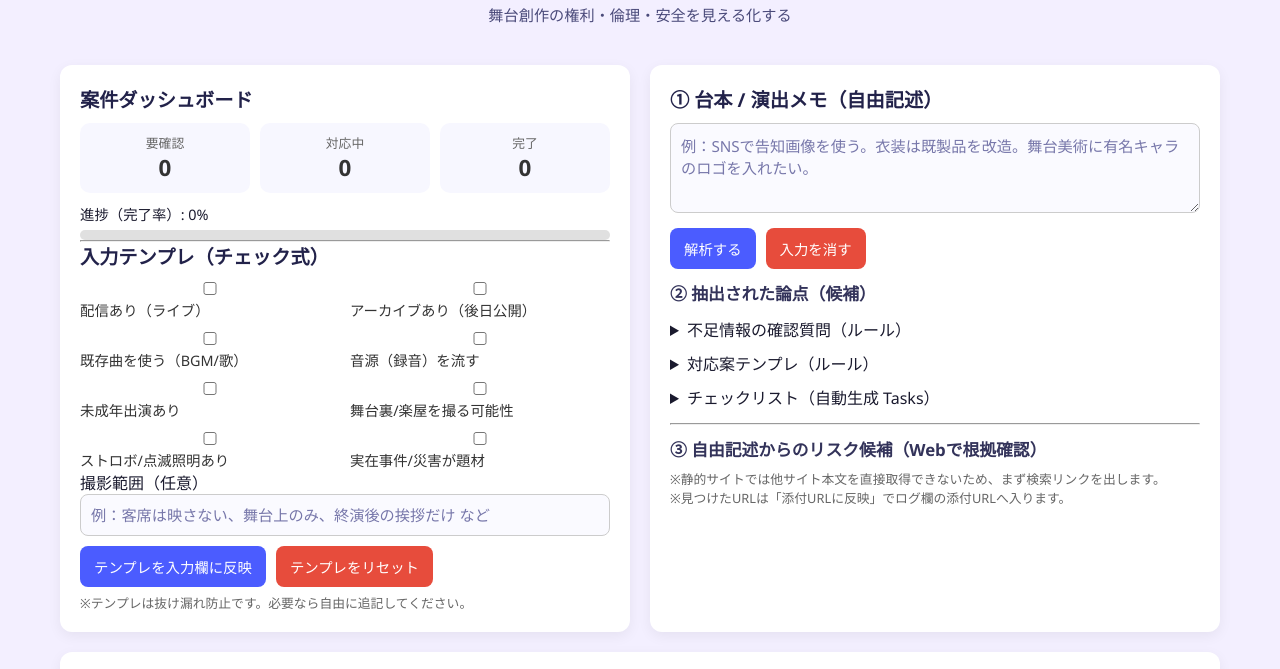
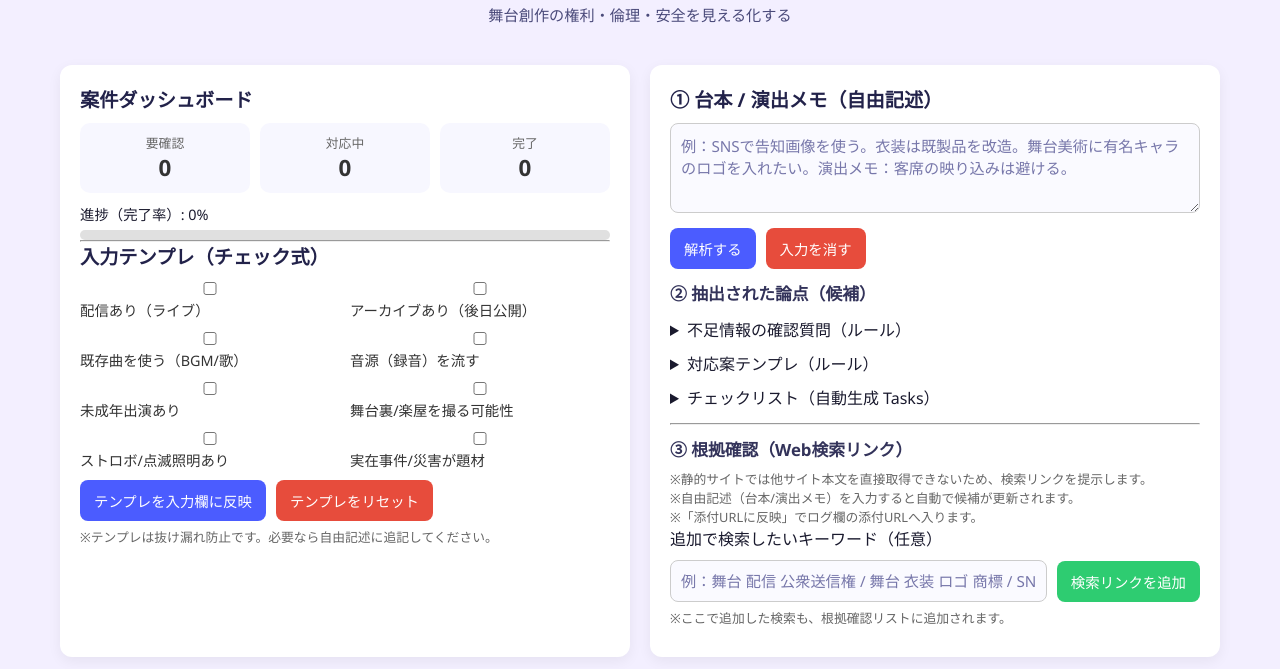
Before and after one commit to creative-teeam/ethics-system, a plain HTML site: page index.html in a window 1280 px wide. Shown: the part 69-738 px from the top of the page. Drawn offline with Linux system fonts and the light colour scheme.

Commit message:
Update index.html

```diff
--- a/index.html
+++ b/index.html
@@ -6,7 +6,7 @@
   <title>権利処理・管理システム</title>
 
   <!-- ✅ キャッシュ対策：更新のたびに数字を変える -->
-  <link rel="stylesheet" href="style.css?v=20260202-3">
+  <link rel="stylesheet" href="style.css?v=20260202-6">
 </head>
 <body>
   <header class="wrap">
@@ -55,21 +55,18 @@
         <label class="check"><input type="checkbox" id="t_real_event"> 実在事件/災害が題材</label>
       </div>
 
-      <label style="margin-top:10px;">撮影範囲（任意）</label>
-      <input id="t_shoot_range" placeholder="例：客席は映さない、舞台上のみ、終演後の挨拶だけ など" />
-
       <div class="row">
         <button type="button" id="btnApplyTemplate">テンプレを入力欄に反映</button>
         <button type="button" class="ghost danger" id="btnResetTemplate">テンプレをリセット</button>
       </div>
 
-      <div class="hint">※テンプレは抜け漏れ防止です。必要なら自由に追記してください。</div>
+      <div class="hint">※テンプレは抜け漏れ防止です。必要なら自由記述に追記してください。</div>
     </section>
 
-    <!-- 右：入力→解析 -->
+    <!-- 右：入力→解析 + 根拠確認 -->
     <section class="card">
       <h2>① 台本 / 演出メモ（自由記述）</h2>
-      <textarea id="inputText" placeholder="例：SNSで告知画像を使う。衣装は既製品を改造。舞台美術に有名キャラのロゴを入れたい。"></textarea>
+      <textarea id="inputText" placeholder="例：SNSで告知画像を使う。衣装は既製品を改造。舞台美術に有名キャラのロゴを入れたい。演出メモ：客席の映り込みは避ける。"></textarea>
 
       <div class="row">
         <button type="button" id="analyzeBtn">解析する</button>
@@ -96,10 +93,21 @@
 
       <hr style="margin-top:14px;" />
 
-      <h3>③ 自由記述からのリスク候補（Webで根拠確認）</h3>
+      <h3>③ 根拠確認（Web検索リンク）</h3>
       <div class="hint">
-        ※静的サイトでは他サイト本文を直接取得できないため、まず検索リンクを出します。<br>
-        ※見つけたURLは「添付URLに反映」でログ欄の添付URLへ入ります。
+        ※静的サイトでは他サイト本文を直接取得できないため、検索リンクを提示します。<br>
+        ※自由記述（台本/演出メモ）を入力すると自動で候補が更新されます。<br>
+        ※「添付URLに反映」でログ欄の添付URLへ入ります。
+      </div>
+
+      <!-- ✅ デフォルトで出てくる検索欄 -->
+      <div class="webSearchBox">
+        <label>追加で検索したいキーワード（任意）</label>
+        <div class="row">
+          <input id="webQuery" class="grow" placeholder="例：舞台 配信 公衆送信権 / 舞台 衣装 ロゴ 商標 / SNS 告知 画像 フォント 著作権" />
+          <button type="button" class="success" id="btnWebSearch">検索リンクを追加</button>
+        </div>
+        <div class="hint">※ここで追加した検索も、根拠確認リストに追加されます。</div>
       </div>
 
       <div id="webRisksList" class="webrisk"></div>
@@ -263,6 +271,6 @@
     <small>© Stage Ethics Demo</small>
   </footer>
 
-  <script src="app.js?v=20260202-3"></script>
+  <script src="app.js?v=20260202-6"></script>
 </body>
 </html>
```
